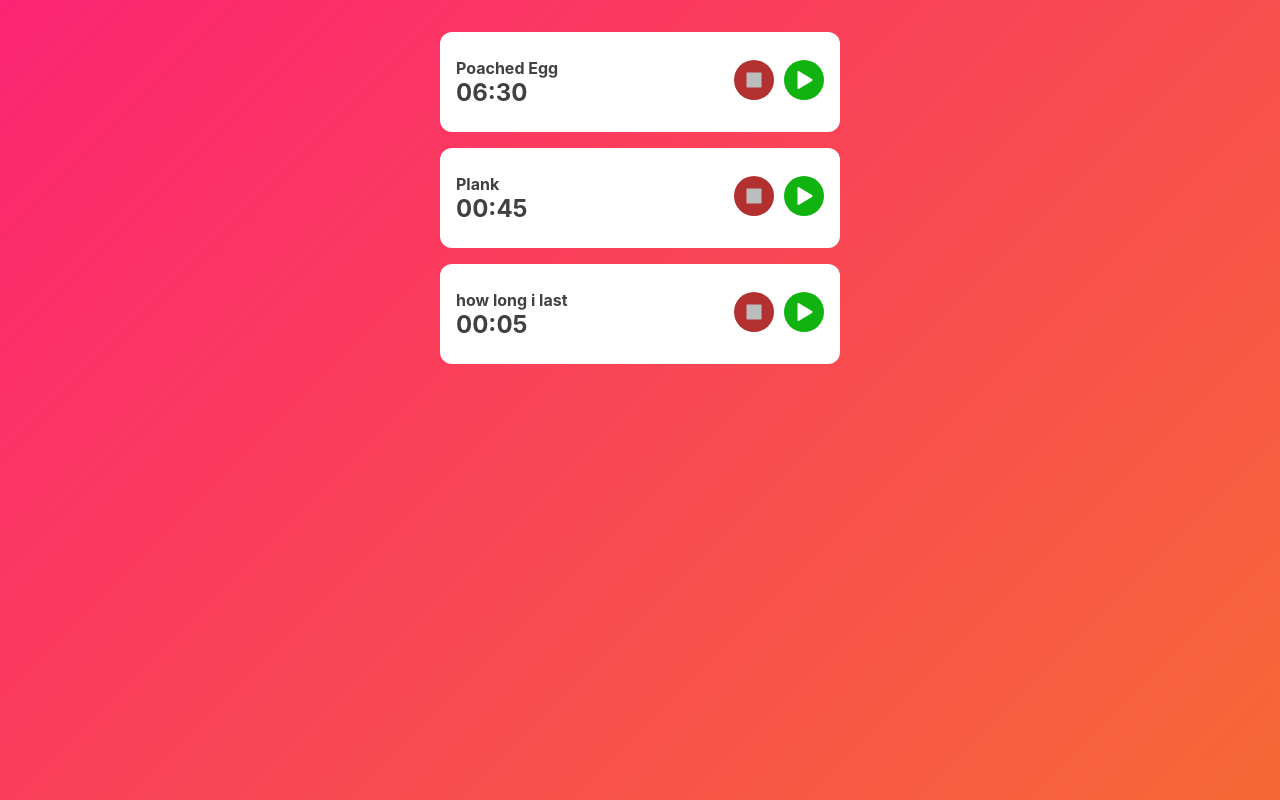
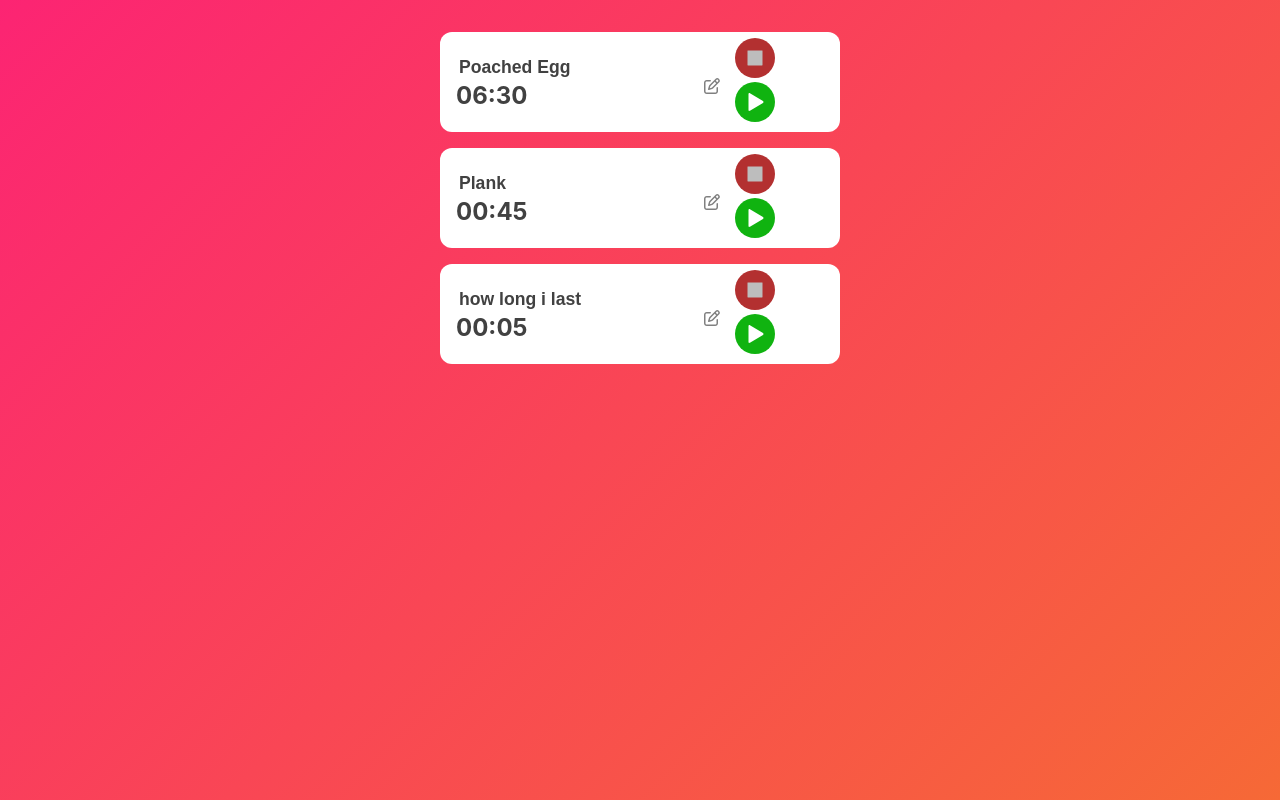
Before and after one commit to Nekotizimo/autotime, a React (Create React App) app: page / in a window 1280 px wide. Built offline with nearby package versions, Linux system fonts and the light colour scheme.

Commit message:
editable timer name - ugly but works i guess

```diff
--- a/package.json
+++ b/package.json
@@ -3,6 +3,10 @@
   "version": "0.1.0",
   "private": true,
   "dependencies": {
+    "@fortawesome/fontawesome-svg-core": "^6.5.1",
+    "@fortawesome/free-regular-svg-icons": "^6.5.1",
+    "@fortawesome/free-solid-svg-icons": "^6.5.1",
+    "@fortawesome/react-fontawesome": "^0.2.0",
     "@testing-library/jest-dom": "^5.17.0",
     "@testing-library/react": "^13.4.0",
     "@testing-library/user-event": "^13.5.0",
--- a/src/App.jsx
+++ b/src/App.jsx
@@ -9,6 +9,10 @@ function App() {
     {name: "how long i last", durationInSeconds: 5, id: 3},
   ]);
 
+  const setTimerName = (id, name) => {
+    setTimers(timers.map(t => (t.id === id ? {...t, name: name} : t)));
+  }
+
   return (
     <div>
       {timers.map((timer) => {
@@ -17,6 +21,8 @@ function App() {
           <Timer
             name={name}
             durationInSecs={durationInSeconds}
+            setTimerName={setTimerName}
+            id={id}
             key={id}
           />
         )
--- /dev/null
+++ b/src/components/ControlledInput.jsx
@@ -0,0 +1,21 @@
+import React, { useEffect, useRef, useState } from 'react';
+
+const ControlledInput = (props) => {
+   const { value, onChange, ...rest } = props;
+   const [cursor, setCursor] = useState(null);
+   const ref = useRef(null);
+
+   useEffect(() => {
+      const input = ref.current;
+      if (input) input.setSelectionRange(cursor, cursor);
+   }, [ref, cursor, value]);
+
+   const handleChange = (e) => {
+      setCursor(e.target.selectionStart);
+      onChange && onChange(e);
+   };
+
+   return <input ref={ref} value={value} onChange={handleChange} {...rest} />;
+};
+
+export default ControlledInput;
--- a/src/components/Timer.jsx
+++ b/src/components/Timer.jsx
@@ -1,6 +1,9 @@
 import { useState, useEffect } from 'react';
+import { FontAwesomeIcon } from '@fortawesome/react-fontawesome'
+import { faEdit } from '@fortawesome/free-regular-svg-icons'
+import ControlledInput from './ControlledInput';
 
-const Timer = ({name, durationInSecs}) => {
+const Timer = ({name, durationInSecs, setTimerName, id}) => {
   const [running, setRunning] = useState(false);
   const [started, setStarted] = useState(false);
   const [over, setOver] = useState(false);
@@ -18,30 +21,6 @@ const Timer = ({name, durationInSecs}) => {
       setTimeRemaining(timeRemaining - 1);
     }
   };
-
-  useEffect(() => {
-    let ticker = setInterval(() => tick(), 1000);
-    return () => {
-      clearInterval(ticker);
-    };
-  });
-
-  const handleStart = () => {
-    setStarted(true);
-    setRunning(true);
-    setOver(false);
-  }
-
-  const handlePause = () => {
-    setRunning(false);
-  }
-
-  const handleStop = () => {
-    setStarted(false);
-    setRunning(false);
-    setOver(false);
-    setTimeRemaining(durationInSecs);
-  }
 
   const durationToText = (durationInSeconds) => {
     var res = "";
@@ -61,18 +40,63 @@ const Timer = ({name, durationInSecs}) => {
     res += seconds.toString();
     // console.log(res);
     return res;
+  };
+
+  useEffect(() => {
+    let ticker = setInterval(() => tick(), 1000);
+    return () => {
+      clearInterval(ticker);
+    };
+  });
+
+  const handleStart = () => {
+    setStarted(true);
+    setRunning(true);
+    setOver(false);
+  };
+
+  const handlePause = () => {
+    setRunning(false);
+  };
+
+  const handleStop = () => {
+    setStarted(false);
+    setRunning(false);
+    setOver(false);
+    setTimeRemaining(durationInSecs);
   }
+
+  const handleNameChange = (e) => {
+    setTimerName(id, e.target.value);
+  }
+
+
 
   return (
     <div className="timer">
       <div>
-        <h4>{name}</h4>
+        <div className='timer-name editable'>
+          <ControlledInput
+            value={name}
+            onChange={handleNameChange}/>
+          <FontAwesomeIcon icon={faEdit} fixedWidth pull="right" color='gray'/>
+        </div>
         <h2>{durationToText(timeRemaining)}</h2>
       </div>
       <div>
-        <button className="btn stop-btn" disabled={!started} onClick={handleStop}></button>
-        { !running && <button className="btn start-btn" disabled={over} onClick={handleStart}></button> }
-        { running && <button className="btn pause-btn" onClick={handlePause}></button> }
+        <button
+          className="btn stop-btn"
+          disabled={!started}
+          onClick={handleStop}></button>
+        { !running &&
+        <button
+          className="btn start-btn"
+          disabled={over}
+          onClick={handleStart}></button> }
+        { running &&
+        <button
+          className="btn pause-btn"
+          onClick={handlePause}></button> }
       </div>
     </div>
   )
--- a/src/index.css
+++ b/src/index.css
@@ -73,6 +73,24 @@ body {
     transform: scale(1);
   }
 }
+.timer-name {
+  border-radius: 3px;
+  padding: 3px;
+}
+.timer-name>input {
+  border: none;
+  background: none;
+  margin: none;
+  color: var(--text);
+  font-weight: bold;
+  font-size: 1.1em;
+}
+.editable {
+  transition: 0.3s;
+}
+.editable:hover {
+  background-color: rgb(238, 238, 238);
+}
 
 /* ============= Timer buttons ============== */
 .btn {
```
Also changed, not shown: public/edit_icon.svg (added), 1 other file (tests, documents, lock files or other folders).
